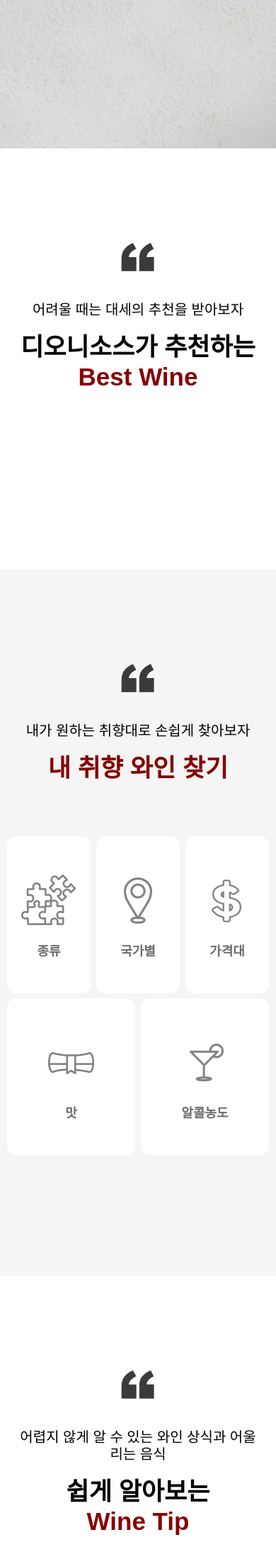
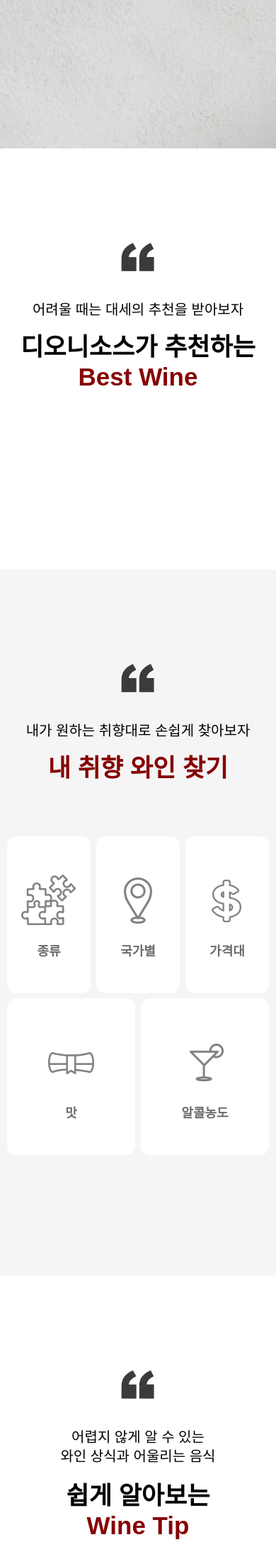
Before and after one commit to makingchallenge/Dionysus, a Flask app: page / in a window 390 px wide. Shown: the part 520-2706 px from the top of the page at 71% size. Run offline with Flask 2, Linux system fonts and the light colour scheme; data that the repository does not hold is empty; some libraries are stand-ins or nearby versions; some web fonts are replaced.

Commit message:
22.01.02 파일 병합 후 수정 - index.html 스크립트 경로 수정 - css, responsive css 일부 수정 - make.js script 적용 class 명 누락 분 추가

```diff
--- a/static/css/default.css
+++ b/static/css/default.css
@@ -308,7 +308,7 @@ nav .swiper-rtl .swiper-button-prev:after {
 }
 .section02_mbbox .set02_slidebox li {
     width: 23.5%;
-    padding: 30px 0 20px;
+    padding: 70px 0 60px;
     position: relative;
     box-shadow: 0 0 15px rgba(0,0,0,10%);
     border-radius: 10px;
@@ -823,7 +823,7 @@ nav .swiper-rtl .swiper-button-prev:after {
     clear: both;
     line-height: 150%;
     display: -webkit-box;
-    -webkit-line-clamp: 5;
+    -webkit-line-clamp: 1;
     -webkit-box-orient: vertical;
     overflow: hidden;
 }
@@ -1006,6 +1006,8 @@ footer div .work_notion {
     width: 200px;
     display: block;
     float: left;
+    padding: 20px;
+    box-sizing: border-box;
 }
 .wine_box .wine_inf {
     float: left;
@@ -1051,6 +1053,7 @@ footer div .work_notion {
     width:20px; float:none;
     display: inline-block;
     margin-right: 8px;
+    padding: 0;
 }
 
 
--- a/static/css/responsive.css
+++ b/static/css/responsive.css
@@ -1,5 +1,4 @@
-<<<<<<< HEAD
-=======
+
 
 
 @media screen and (max-width: 1280px) {
@@ -200,7 +199,7 @@
     footer div {padding: 80px 0 180px;}
 
 
-
+    .title_box p span {display:block;}
 
 
 
@@ -210,9 +209,6 @@
 
 
 }
-<<<<<<< HEAD
->>>>>>> cdac544c56c9295bbb343b65f5851600f4d1598b
-=======
 
 @media screen and (max-width: 768px) {
     .section4_box, .slick-list, .footer_content_small_box, .section4 .slick-slide, .section4,.section4 .slick-slider, .section4_tip_txt2
@@ -289,15 +285,9 @@
 
 
 }
-<<<<<<< HEAD
->>>>>>> ea3aa55b3f4458059c1d761468aca5cd8475e8c0
-=======
-
-
 
 @media screen and (max-width: 319px) {
 
        .body {display:none;}
 
  }
->>>>>>> 78b37e9b3748feef0191370c62489688a82e2a0a
--- a/static/js/make.js
+++ b/static/js/make.js
@@ -133,7 +133,7 @@ function recommend_wines() {
                 // console.log(wine_num, cnt)
 
                 // let temp_html = `<li onclick="load_wineif()">
-                let temp_html = `<li onclick="click_count('${wine_num}')">
+                let temp_html = `<li onclick="click_count('${wine_num}')" class="swiper-slide">
                                     <img src="${img}" alt="wine img">
                                     <span class="plus_btn">+</span>
                                     <div>
--- a/templates/index.html
+++ b/templates/index.html
@@ -22,8 +22,8 @@
         <script src="https://cdnjs.cloudflare.com/ajax/libs/jquery/3.3.1/jquery.min.js"></script>
 
         <!-- section02 slide -->
-        <link rel="stylesheet" href="https://unpkg.com/swiper/swiper-bundle.css" />
-        <script src="https://unpkg.com/swiper/swiper-bundle.js"></script>
+        <link rel="stylesheet" href="https://cdnjs.cloudflare.com/ajax/libs/Swiper/7.0.6/swiper-bundle.min.css">
+        <script src="https://cdnjs.cloudflare.com/ajax/libs/Swiper/7.0.6/swiper-bundle.min.js"></script>
 
         <!-- section04 slide -->
         <link rel="stylesheet" type="text/css" href="/static/plugin/slick/slick.css"/>
@@ -102,7 +102,7 @@
             </section>
 
             <!-- section02 -->
-            <section class="section02_content" id="section02">
+            <section class="section02_content bk-slider" id="section02">
                 <div class="section02_mbbox">
                     <div class="title_box">
                         <!-- 예시01 -->
@@ -112,50 +112,10 @@
                     </div>
 
 
-                    <ul class="set02_slidebox" id="recommend_box">
-                        <!-- <li onclick="load_wineif()">
+                    <ul class="set02_slidebox swiper-wrapper" id="recommend_box">
 
-                            <img src="../static/images/eximg02.png" alt="wine img">
-                            <span class="plus_btn">+</span>
-                            <div>
-                                <p>
-                                    <span></span>페폴리 키안티 클라시코</p>
-                                <p>PEPPOLI CHIANTI CLASSICO</p>
-                                <p>ITALY</p>
-                            </div>
-                        </li>
-                        <li onclick="load_wineif()">
-                            <img src="../static/images/eximg02.png" alt="wine img">
-                            <span class="plus_btn">+</span>
-                            <div>
-                                <p>
-                                    <span></span>페폴리 키안티 클라시코</p>
-                                <p>PEPPOLI CHIANTI CLASSICO</p>
-                                <p>ITALY</p>
-                            </div>
-                        </li>
-                        <li onclick="load_wineif()">
-                            <img src="../static/images/eximg02.png" alt="wine img">
-                            <span class="plus_btn">+</span>
-                            <div>
-                                <p>
-                                    <span></span>페폴리 키안티 클라시코</p>
-                                <p>PEPPOLI CHIANTI CLASSICO</p>
-                                <p>ITALY</p>
-                            </div>
-                        </li>
-                        <li onclick="load_wineif()">
-                            <img src="../static/images/eximg02.png" alt="wine img">
-                            <span class="plus_btn">+</span>
-                            <div>
-                                <p>
-                                    <span></span>페폴리 키안티 클라시코</p>
-                                <p>PEPPOLI CHIANTI CLASSICO</p>
-                                <p>ITALY</p>
-                            </div>
-                        </li> -->
                     </ul>
-                    <div class="Pagination">
+                    <div class="swiper-pagination">
                         <!--Pagination-->
                     </div>
                 </div>
```
